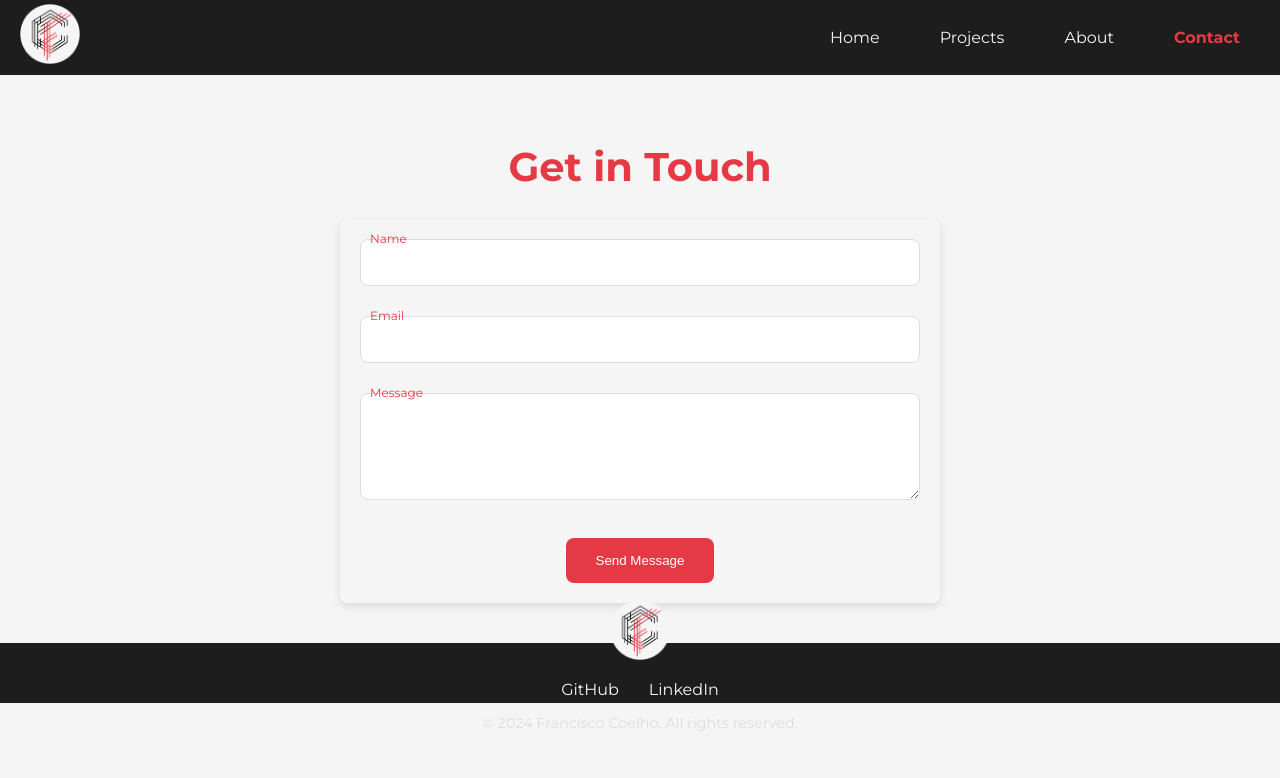
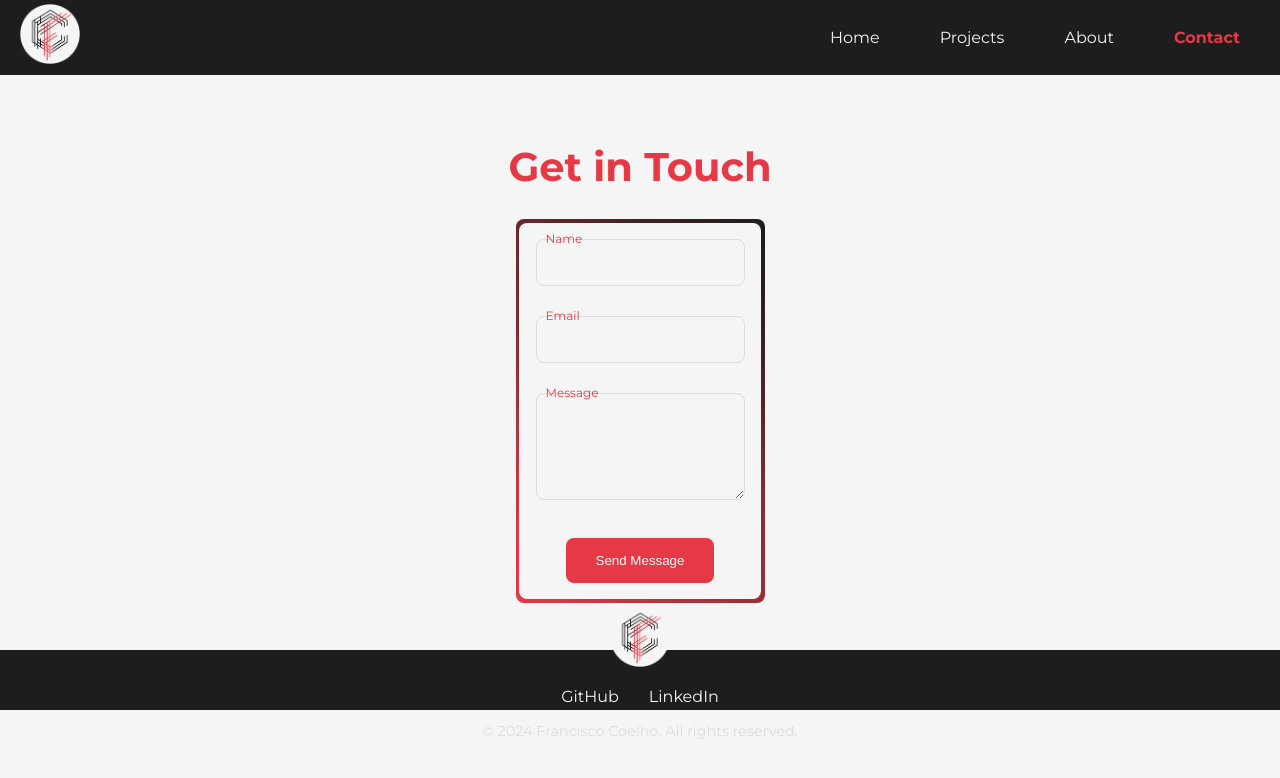
Before and after one commit to coelhof12/coelhof12.github.io, a React (Create React App) app: page /#/contact in a window 1280 px wide. Shown: the top 778 px of the page. Built offline with nearby package versions, Linux system fonts and the light colour scheme.

Commit message:
Implementing new css styling to contact form page

```diff
--- a/src/pages/Contact.js
+++ b/src/pages/Contact.js
@@ -6,6 +6,8 @@ function Contact() {
   return (
     <div className="contact-container">
       <h1>Get in Touch</h1>
+      {/* Add the form wrapper here */}
+      <div className="form-wrapper">
         <form className="contact-form">
           <div className="form-group">
             <input type="text" id="name" required />
@@ -22,6 +24,7 @@ function Contact() {
           <button type="submit" className="submit-button">Send Message</button>
         </form>
       </div>
+    </div>
   );
 }
 
--- a/src/styles/Contacts.css
+++ b/src/styles/Contacts.css
@@ -3,13 +3,46 @@
   padding: 40px;
 }
 
+.form-wrapper {
+  position: relative;
+  display: inline-block;
+  border-radius: 8px;
+  overflow: hidden;
+}
+
+.form-wrapper::before {
+  content: '';
+  position: absolute;
+  top: -50%;
+  left: -50%;
+  width: 200%;
+  height: 200%;
+  background: conic-gradient(
+    from 180deg at 50% 50%,
+    #E63946,
+    #1D1D1D,
+    #E63946
+  );
+  animation: rotate 5s linear infinite;
+}
+
+.form-wrapper::after {
+  content: '';
+  position: absolute;
+  top: calc(2px + 0.5%);
+  left: calc(2px + 0.5%);
+  right: calc(2px + 0.5%);
+  bottom: calc(2px + 0.5%);
+  background: #F5F5F5;
+  border-radius: 8px;
+}
+
 .contact-form {
+  position: relative;
+  z-index: 1;
   max-width: 600px;
   margin: 0 auto;
   padding: 20px;
-  background-color: #F5F5F5;
-  border-radius: 8px;
-  box-shadow: 0 4px 10px rgba(0, 0, 0, 0.1);
   animation: fadeIn 1s ease;
 }
 
@@ -24,6 +57,8 @@
   padding: 15px;
   border: 1px solid #ddd;
   border-radius: 8px;
+  background: transparent;
+  color: #1D1D1D;
   transition: border-color 0.3s ease, box-shadow 0.3s ease;
 }
 
@@ -37,6 +72,7 @@
   position: absolute;
   left: 15px;
   top: 15px;
+  color: #1D1D1D;
   transition: all 0.3s ease;
   pointer-events: none;
 }
@@ -66,8 +102,31 @@
   transform: translateY(-2px);
 }
 
-/* Form fade-in animation */
+/* Keyframes */
+@keyframes rotate {
+  to {
+    transform: rotate(360deg);
+  }
+}
+
 @keyframes fadeIn {
   from { opacity: 0; transform: translateY(20px); }
   to { opacity: 1; transform: translateY(0); }
 }
+
+/* Responsive adjustments */
+@media (max-width: 768px) {
+  .contact-form {
+    padding: 15px;
+  }
+}
+
+@media (max-width: 480px) {
+  .contact-form {
+    padding: 10px;
+  }
+
+  .submit-button {
+    width: 100%;
+  }
+}
```
Also changed, not shown: public/index.html (line endings or trailing spaces), src/components/ProjectCard.js (deleted). Lines whose indentation alone changed are shown as unchanged.
